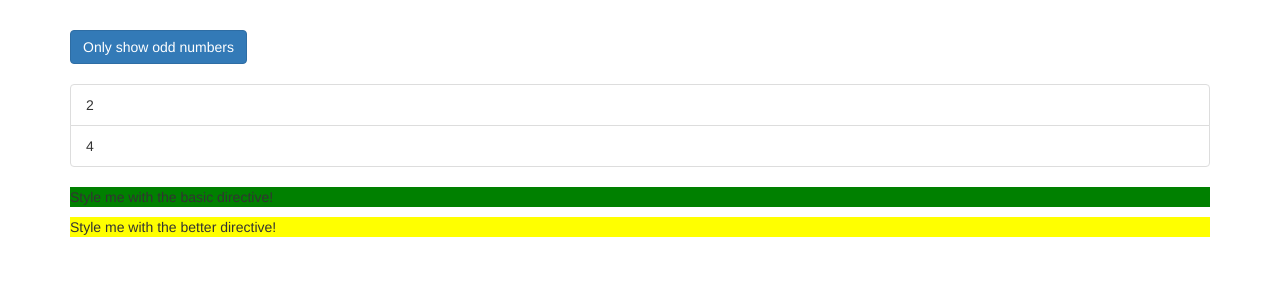
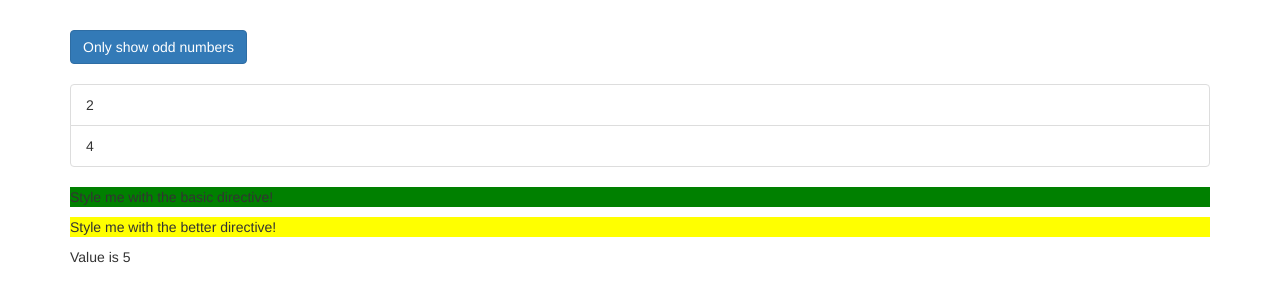
Before and after one commit to joanms/directives-start, an Angular app: page / in a window 1280 px wide. Shown: the top 302 px of the page. Built offline with nearby package versions, Linux system fonts and the light colour scheme.

Commit message:
Add code for ngSwitch

```diff
--- a/src/app/app.component.html
+++ b/src/app/app.component.html
@@ -49,6 +49,12 @@
       </ul>
       <p appBasicHighlight>Style me with the basic directive!</p>
       <p [appBetterHighlight]="'red'" defaultColor="yellow">Style me with the better directive!</p>
+      <div [ngSwitch]="value">
+        <p *ngSwitchCase="5">Value is 5</p>
+        <p *ngSwitchCase="10">Value is 10</p>
+        <p *ngSwitchCase="100">Value is 100</p>
+        <p *ngSwitchDefault>Value is default</p>
+      </div>
     </div>
   </div>
 </div>
--- a/src/app/app.component.ts
+++ b/src/app/app.component.ts
@@ -10,4 +10,5 @@
   oddNumbers = [1, 3, 5];
   evenNumbers = [2, 4];
   onlyOdd = false;
+  value = 5;
 }
```
